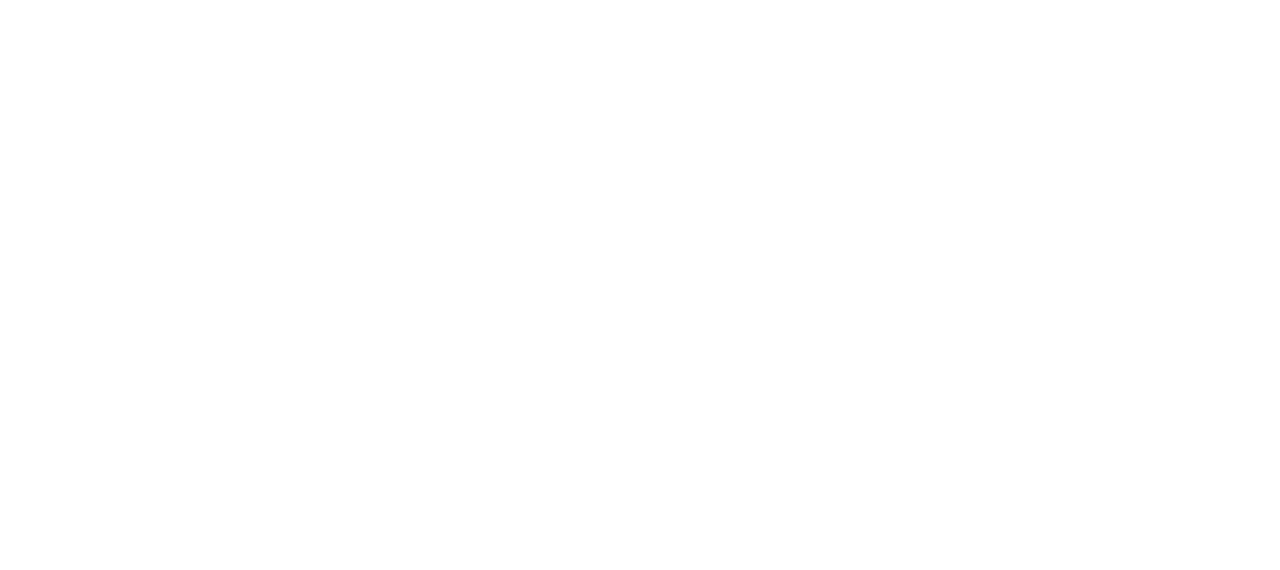
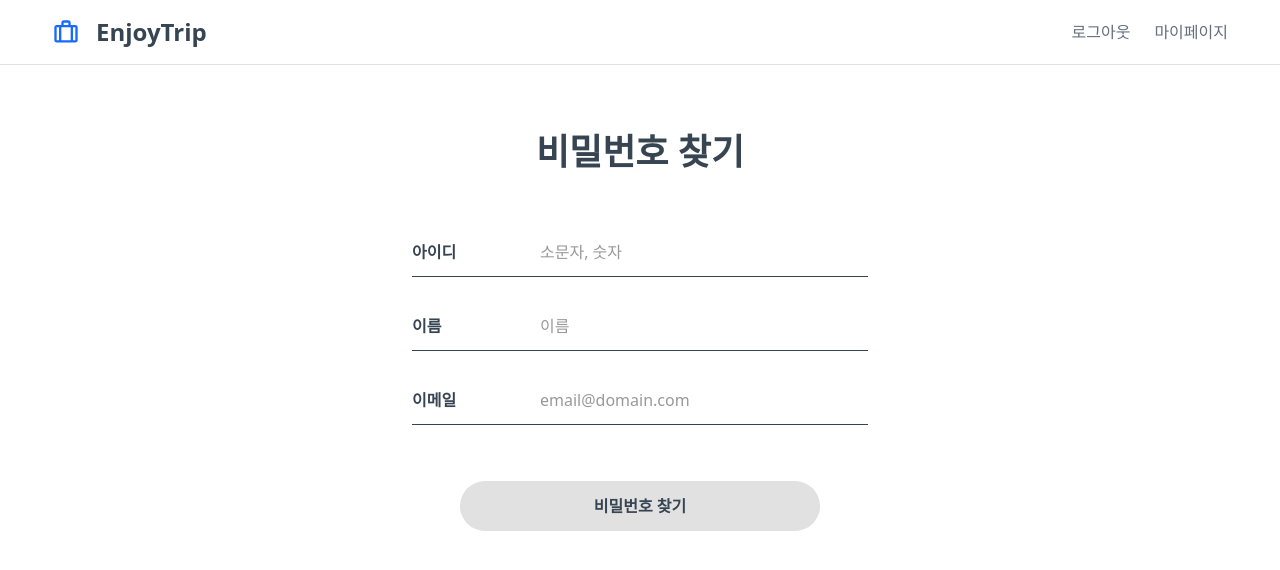
Before and after one commit to 11th-EnjoyTrip/Front-End, a Vue app: page /find in a window 1280 px wide. Before the commit this address had no page. Shown: the top 570 px of the page. Built offline with nearby package versions, Linux system fonts and the light colour scheme; no server answers.

Commit message:
design: 비밀번호 찾기 컴포넌트 추가 (#22)
CommonInput2 의 readonly 조건 수정

```diff
--- a/src/apis/authApi.js
+++ b/src/apis/authApi.js
@@ -57,3 +57,15 @@
         },
     });
 };
+
+export const passwordFind = (id, name, email) => {
+    return api({
+        url: "",
+        method: "post",
+        data: {
+            id: id,
+            name: name,
+            email: email,
+        },
+    });
+};
--- a/src/components/Login/LoginSubMenu.vue
+++ b/src/components/Login/LoginSubMenu.vue
@@ -5,7 +5,7 @@
 <template>
     <!-- 로그인 서브 메뉴 -->
     <div class="row mt-4">
-        <div class="col-5 text-end sub-menu"><RouterLink class="router">비밀번호 찾기</RouterLink></div>
+        <div class="col-5 text-end sub-menu"><RouterLink class="router" to="/find">비밀번호 찾기</RouterLink></div>
         <div class="col text-center">|</div>
         <div class="col-5 text-start"><RouterLink class="router" to="/signup">회원가입</RouterLink></div>
     </div>
--- a/src/components/MyPage/ContentsUser.vue
+++ b/src/components/MyPage/ContentsUser.vue
@@ -37,6 +37,7 @@
                     :placeholder="'아이디'"
                     :title="'아이디'"
                     :type="'text'"
+                    :page="'edit'"
                     v-model="userInfo.id"
                 />
             </div>
@@ -46,6 +47,7 @@
                     :placeholder="'이름'"
                     :title="'이름'"
                     :type="'text'"
+                    :page="'edit'"
                     v-model="userInfo.name"
                 />
             </div>
@@ -55,6 +57,7 @@
                     :placeholder="'닉네임'"
                     :title="'닉네임'"
                     :type="'text'"
+                    :page="'edit'"
                     v-model="nickname"
                 />
                 <CommonMessage :isSuccess="messages.state" :message="messages.message" />
@@ -65,6 +68,7 @@
                     :placeholder="'이메일'"
                     :title="'이메일'"
                     :type="'text'"
+                    :page="'edit'"
                     v-model="userInfo.email"
                 />
             </div>
--- a/src/components/common/CommonInput2.vue
+++ b/src/components/common/CommonInput2.vue
@@ -13,6 +13,7 @@
     title: String,
     type: String,
     withEdit: Boolean,
+    page: String,
     modelValue: {
         type: String,
         required: true,
@@ -54,10 +55,11 @@
                 class="w-100 h-100 border-0"
                 :placeholder="placeholder"
                 :readonly="
-                    (title != '닉네임' &&
-                        title != '기존 비밀번호' &&
-                        title != '새로운 비밀번호' &&
-                        title != '비밀번호') ||
+                    page == 'edit' &&
+                    (title != '닉네임' ||
+                        title != '기존 비밀번호' ||
+                        title != '새로운 비밀번호' ||
+                        title != '비밀번호') &&
                     !isEditing
                 "
                 v-model="newValue"
--- a/src/router/index.js
+++ b/src/router/index.js
@@ -3,6 +3,7 @@
 import LoginView from "@/views/LoginView.vue";
 import SignUpView from "@/views/SignUpView.vue";
 import MyPageView from "@/views/MyPageView.vue";
+import PasswordFindView from "@/views/PasswordFindView.vue";
 import { useUserInfoStore } from "@/stores/userInfo.js";
 
 const router = createRouter({
@@ -34,6 +35,11 @@
                 }
             },
         },
+        {
+            path: "/find",
+            name: "passwordFind",
+            component: PasswordFindView,
+        },
         /*{
             path: "/about",
             name: "about",
--- a/src/stores/userInfo.js
+++ b/src/stores/userInfo.js
@@ -1,10 +1,18 @@
 import { ref, computed } from "vue";
 import { defineStore } from "pinia";
-import { login, signup, duplicateNickname, passwordCheck, passwordChange, userQuit } from "@/apis/authApi";
+import {
+    login,
+    signup,
+    duplicateNickname,
+    passwordCheck,
+    passwordChange,
+    userQuit,
+    passwordFind,
+} from "@/apis/authApi";
 
 export const useUserInfoStore = defineStore("userInfo", () => {
     /* states */
-    const loginState = ref(false);
+    const loginState = ref(true);
     const userInfo = ref({
         id: "bluewhaleyh",
         name: "최요하",
@@ -94,6 +102,18 @@
         return res;
     };
 
+    const findPassword = async (id, name, email) => {
+        let res = false;
+        await passwordFind(id, name, email)
+            .then(() => {
+                res = true;
+            })
+            .catch(() => {
+                res = false;
+            });
+        return res;
+    };
+
     return {
         loginState,
         userInfo,
@@ -105,5 +125,6 @@
         checkPassword,
         changePassword,
         quitUser,
+        findPassword,
     };
 });
--- /dev/null
+++ b/src/views/PasswordFindView.vue
@@ -0,0 +1,121 @@
+<script setup>
+import NavComp from "@/components/Nav/NavComp.vue";
+import { ref, computed, watch } from "vue";
+import { useUserInfoStore } from "@/stores/userInfo.js";
+import CommonInput2 from "@/components/common/CommonInput2.vue";
+import CommonMessage from "@/components/common/CommonMessage.vue";
+import CommonButton from "@/components/common/CommonButton.vue";
+
+const inputId = ref("");
+const inputName = ref("");
+const inputEmail = ref("");
+const messages = ref([
+    {
+        state: false,
+        message: "",
+    },
+    {
+        state: false,
+        message: "",
+    },
+    {
+        state: false,
+        message: "",
+    },
+]);
+const canFind = computed(() => {
+    return messages.value.filter((item) => item.state).length;
+});
+
+watch(inputId, () => {
+    const regex = /^[a-z0-9]+$/g;
+    if (!regex.test(inputId.value)) {
+        messages.value[0].state = false;
+        messages.value[0].message = "소문자와 숫자만 입력 가능합니다";
+    } else {
+        messages.value[0].state = true;
+        messages.value[0].message = "";
+    }
+});
+watch(inputName, () => {
+    if (inputName.value.length == 0) {
+        messages.value[3].state = false;
+        messages.value[3].message = "이름을 입력해주세요";
+    } else {
+        messages.value[3].state = true;
+        messages.value[3].message = "";
+    }
+});
+watch(inputEmail, () => {
+    const regex = /^[a-zA-Z0-9._%+-]+@[a-zA-Z0-9.-]+\.[a-zA-Z]{2,}$/g;
+    if (!regex.test(inputEmail.value)) {
+        messages.value[4].state = false;
+        messages.value[4].message = "이메일 형식에 맞지 않습니다";
+    } else {
+        messages.value[4].state = true;
+        messages.value[4].message = "";
+    }
+});
+
+const doFind = async () => {
+    if (canFind.value == 3) {
+        const store = useUserInfoStore();
+        await store.findPassword(inputId.value, inputName.value, inputEmail.value);
+    }
+};
+</script>
+
+<template>
+    <NavComp :withLower="false" />
+    <div class="row">
+        <div class="d-flex flex-column h-auto col-10 col-sm-12 mx-auto find">
+            <div class="mx-auto fw-bold title">비밀번호 찾기</div>
+            <div class="d-flex flex-column row-gap-3 mt-5">
+                <div>
+                    <CommonInput2
+                        :height="50"
+                        :placeholder="'소문자, 숫자'"
+                        :title="'아이디'"
+                        :type="text"
+                        v-model="inputId"
+                    />
+                    <CommonMessage :isSuccess="messages[0].state" :message="messages[0].message" />
+                </div>
+                <div>
+                    <CommonInput2 :height="50" :placeholder="'이름'" :title="'이름'" v-model="inputName" />
+                    <CommonMessage :isSuccess="messages[1].state" :message="messages[1].message" />
+                </div>
+                <div>
+                    <CommonInput2
+                        :height="50"
+                        :placeholder="'email@domain.com'"
+                        :title="'이메일'"
+                        v-model="inputEmail"
+                    />
+                    <CommonMessage :isSuccess="messages[2].state" :message="messages[2].message" />
+                </div>
+            </div>
+            <div class="mt-4 px-5">
+                <CommonButton
+                    :height="50"
+                    :value="'비밀번호 찾기'"
+                    :bgColors="['#1769ff', '#e1e1e1']"
+                    :state="canFind == 3"
+                    :click="doFind"
+                />
+            </div>
+        </div>
+    </div>
+</template>
+
+<style scoped>
+.find {
+    max-width: 480px;
+    margin-top: 60px;
+}
+
+.title {
+    font-size: 36px;
+    color: #374553;
+}
+</style>
```
